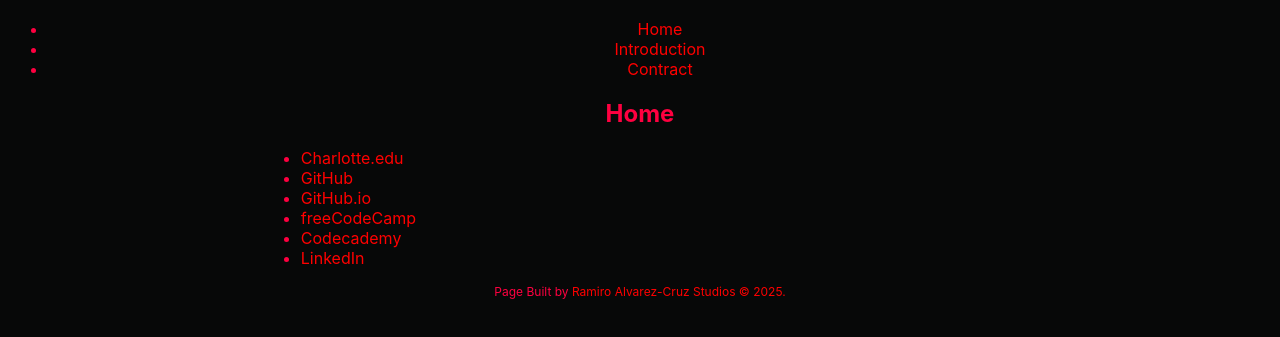
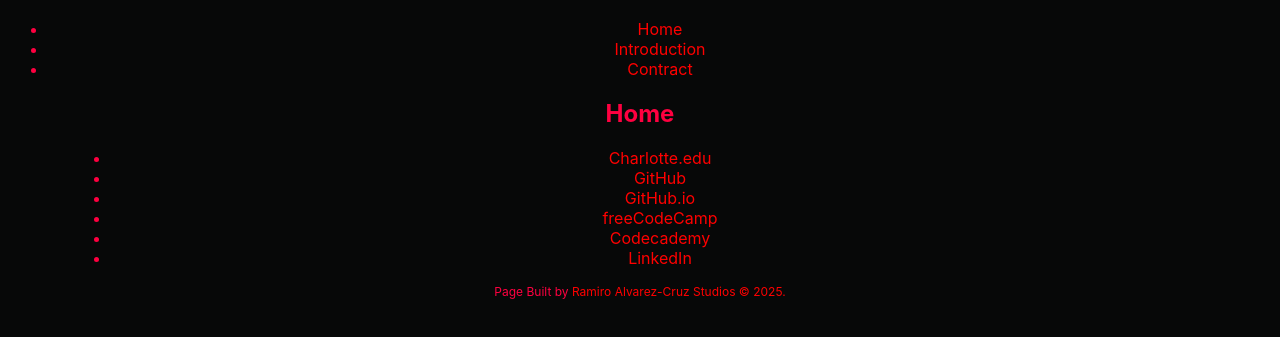
Before and after one commit to ralvar10/ralvar10.github.io, a plain HTML site: page itis3135/index.html in a window 1280 px wide. Shown: the part 63-400 px from the top of the page. Drawn offline with Linux system fonts and the light colour scheme.

Commit message:
Update default.css

```diff
--- a/itis3135/styles/default.css
+++ b/itis3135/styles/default.css
@@ -16,10 +16,20 @@ a:hover {
 }
 
 main {
-  text-align: left;
-  margin-left: 20%;
-  margin-right: 20%;
+  max-width: 1200px;
+  width: 90%;
+  margin: 0 auto;
 }
+
+@media screen and (min-width: 601px) and (max-width: 980px) {
+  nav ul { display: flex; flex-wrap: wrap; gap: 0.75rem; }
+}
+
+
+@media screen and (max-width: 600px) {
+  nav ul { display: flex; flex-direction: column; gap: 0.5rem; }
+}
+
 
 h2 {
   text-align: center;
```
